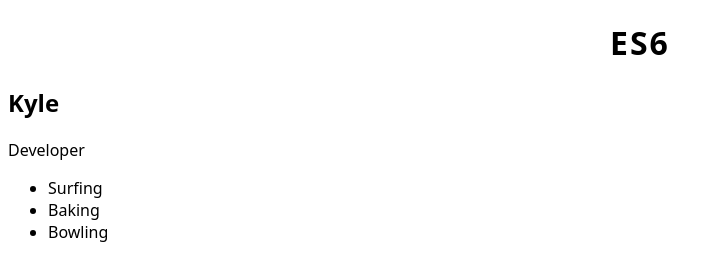
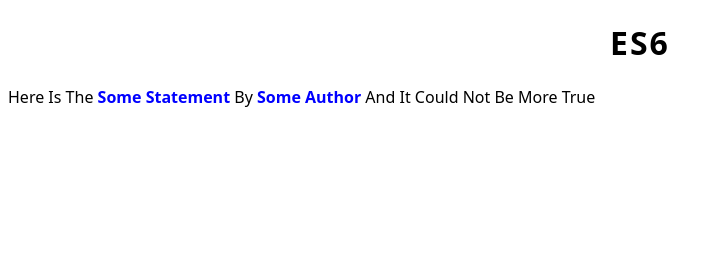
Before and after one commit to pktcodes/javascript-ecmascript-basics, a plain HTML site: page index.html in a window 1280 px wide. Shown: the whole page, without its empty margins (0-721 px from the left). Drawn offline with Linux system fonts and the light colour scheme.

Commit message:
Tagged Template Literals

```diff
--- a/app.js
+++ b/app.js
@@ -1,21 +1,18 @@
-// Template Strings/Literals - easy to write
-// `` - backticks i.e. above tab key left of 1 key
+const author = "Some Author";
+const statement = "Some Statement";
 
-const person = {
-  name: "kyle",
-  job: "developer",
-  hobbies: ["surfing", "baking", "bowling"],
-};
+/* Prior to ES6 */
+// const quote = `Here is the <strong class="blue">${statement}</strong>  by <strong class="blue">${author}</strong> and it could not be more true`;
 
-const result = document.getElementById("result");
+const quote = highlight`Here is the ${statement} by ${author} and it could not be more true`;
+console.log(quote);
 
-// result.innerHTML = "<h2>" + person.name + "</h2>" + "<p>" + person.job + "</p>";
+const result = document.querySelector("#result");
+result.innerHTML = quote;
 
-result.innerHTML = `
-<h2>${person.name}</h2>
-<p>${person.job}</p>
-<ul>${person.hobbies
-  .map(function (item) {
-    return `<li>${item}</li>`;
-  })
-  .join("")}</ul>`;
+function highlight(text, ...vars) {
+  const awesomeText = text.map(function (item, index) {
+    return `${item} <strong class="blue">${vars[index] || ""}</strong>`;
+  });
+  return awesomeText.join("");
+}
--- a/styles.css
+++ b/styles.css
@@ -8,3 +8,7 @@ h1 {
   text-align: center;
   letter-spacing: 2px;
 }
+
+.blue {
+  color: blue;
+}
```
